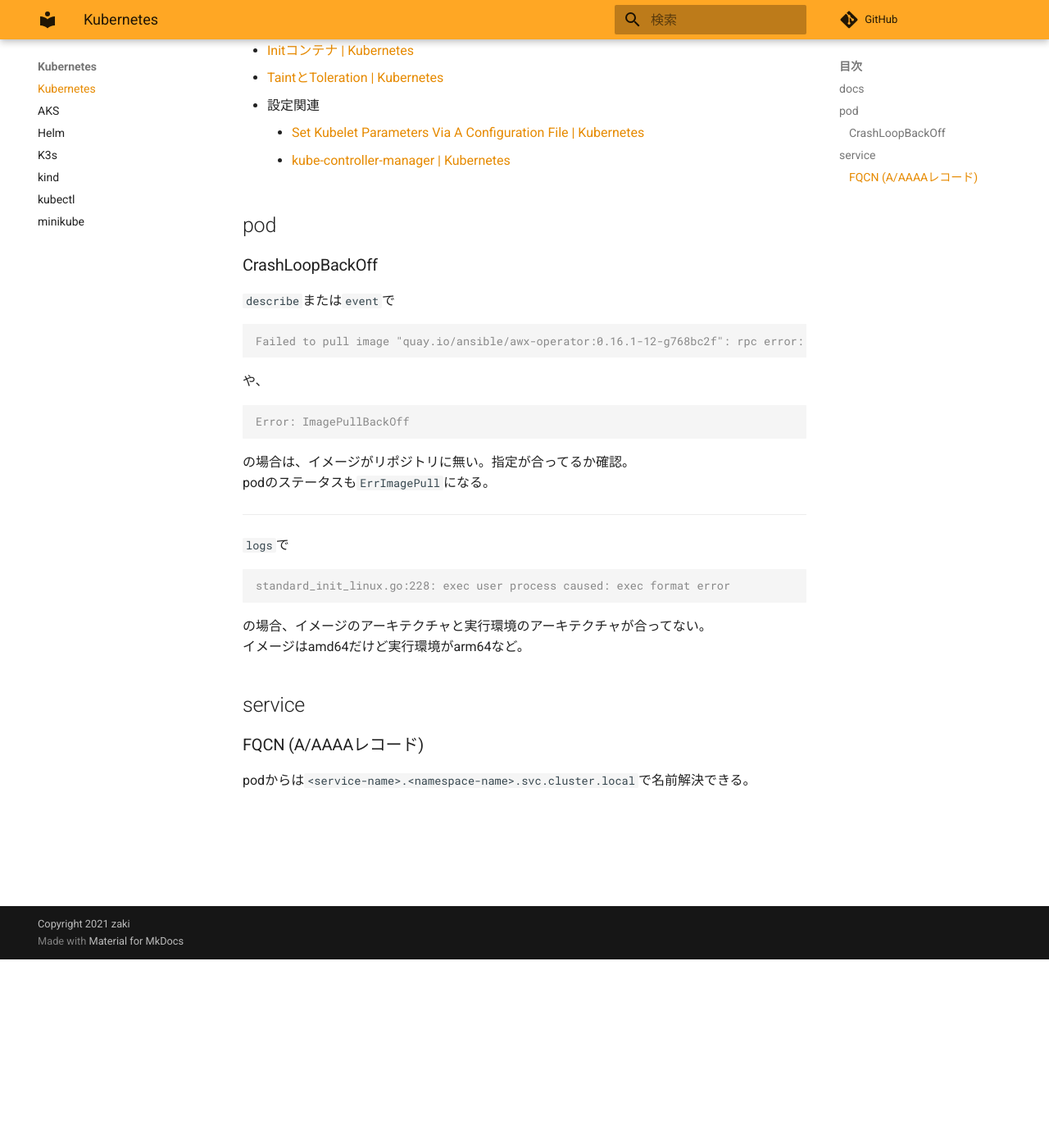
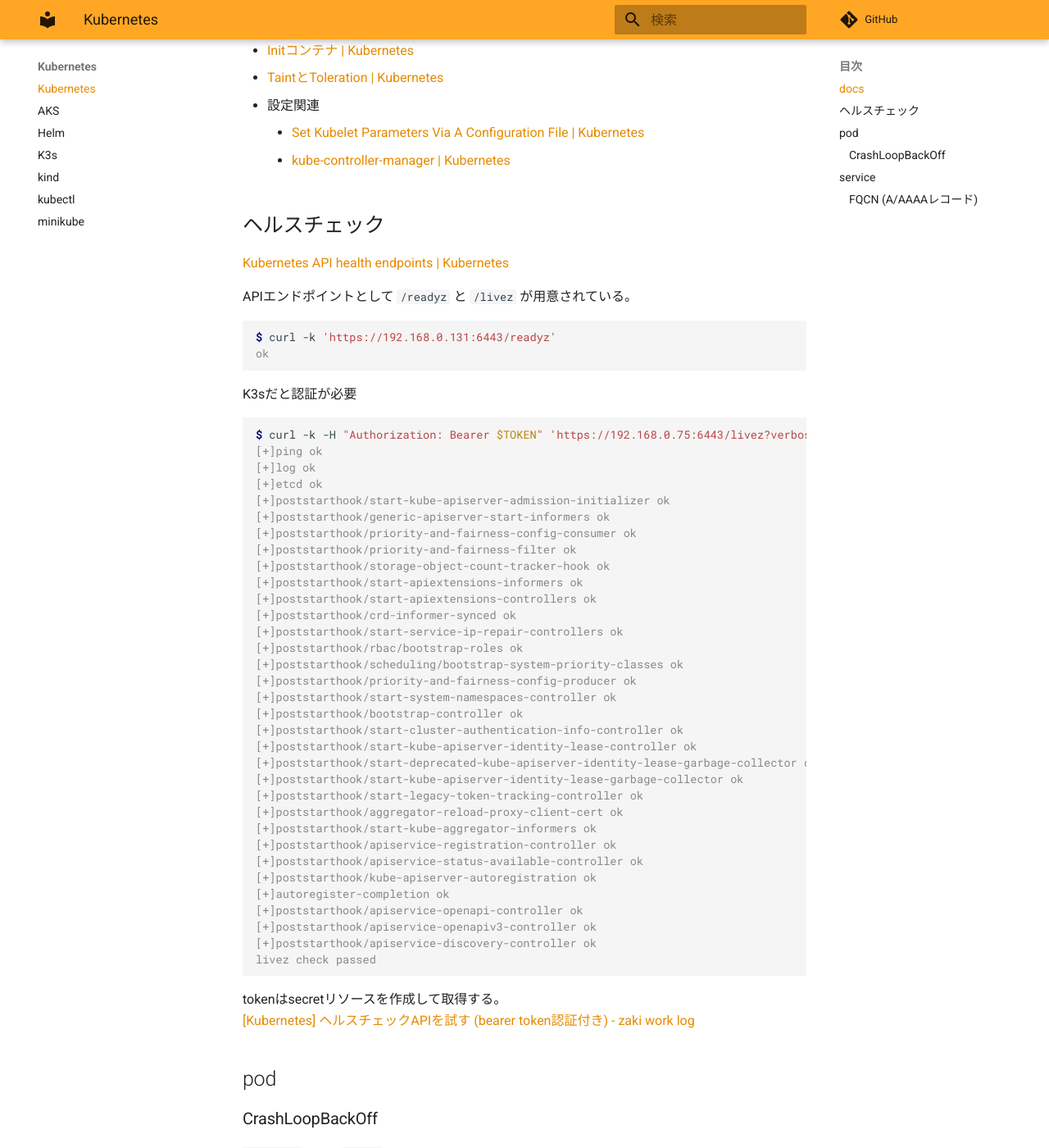
Before and after one commit to zaki-lknr/docs, an MkDocs documentation site: the page built from docs/Kubernetes/index.md, in a window 1280 px wide and 1400 px high, scrolled down 230 px. Shown: the whole window at 82% size. Built offline with MkDocs 1.6.1 and Material for MkDocs 9.7.7, drawn with Linux system fonts in a browser that asks for light colours; comment, search, counter and statistics services are not loaded.

Commit message:
add: kubernetes/index: ヘルスチェック

````diff
--- a/docs/Kubernetes/index.md
+++ b/docs/Kubernetes/index.md
@@ -7,6 +7,58 @@
 - 設定関連
     - [Set Kubelet Parameters Via A Configuration File | Kubernetes](https://kubernetes.io/docs/tasks/administer-cluster/kubelet-config-file/)
     - [kube-controller-manager | Kubernetes](https://kubernetes.io/docs/reference/command-line-tools-reference/kube-controller-manager/)
+
+## ヘルスチェック
+
+[Kubernetes API health endpoints | Kubernetes](https://kubernetes.io/docs/reference/using-api/health-checks/)
+
+APIエンドポイントとして `/readyz` と `/livez` が用意されている。
+
+```console
+$ curl -k 'https://192.168.0.131:6443/readyz'
+ok
+```
+
+K3sだと認証が必要
+
+```console
+$ curl -k -H "Authorization: Bearer $TOKEN" 'https://192.168.0.75:6443/livez?verbose'
+[+]ping ok
+[+]log ok
+[+]etcd ok
+[+]poststarthook/start-kube-apiserver-admission-initializer ok
+[+]poststarthook/generic-apiserver-start-informers ok
+[+]poststarthook/priority-and-fairness-config-consumer ok
+[+]poststarthook/priority-and-fairness-filter ok
+[+]poststarthook/storage-object-count-tracker-hook ok
+[+]poststarthook/start-apiextensions-informers ok
+[+]poststarthook/start-apiextensions-controllers ok
+[+]poststarthook/crd-informer-synced ok
+[+]poststarthook/start-service-ip-repair-controllers ok
+[+]poststarthook/rbac/bootstrap-roles ok
+[+]poststarthook/scheduling/bootstrap-system-priority-classes ok
+[+]poststarthook/priority-and-fairness-config-producer ok
+[+]poststarthook/start-system-namespaces-controller ok
+[+]poststarthook/bootstrap-controller ok
+[+]poststarthook/start-cluster-authentication-info-controller ok
+[+]poststarthook/start-kube-apiserver-identity-lease-controller ok
+[+]poststarthook/start-deprecated-kube-apiserver-identity-lease-garbage-collector ok
+[+]poststarthook/start-kube-apiserver-identity-lease-garbage-collector ok
+[+]poststarthook/start-legacy-token-tracking-controller ok
+[+]poststarthook/aggregator-reload-proxy-client-cert ok
+[+]poststarthook/start-kube-aggregator-informers ok
+[+]poststarthook/apiservice-registration-controller ok
+[+]poststarthook/apiservice-status-available-controller ok
+[+]poststarthook/kube-apiserver-autoregistration ok
+[+]autoregister-completion ok
+[+]poststarthook/apiservice-openapi-controller ok
+[+]poststarthook/apiservice-openapiv3-controller ok
+[+]poststarthook/apiservice-discovery-controller ok
+livez check passed
+```
+
+tokenはsecretリソースを作成して取得する。
+[[Kubernetes] ヘルスチェックAPIを試す (bearer token認証付き) - zaki work log](https://zaki-hmkc.hatenablog.com/entry/2024/02/05/101259)
 
 ## pod
 
````
